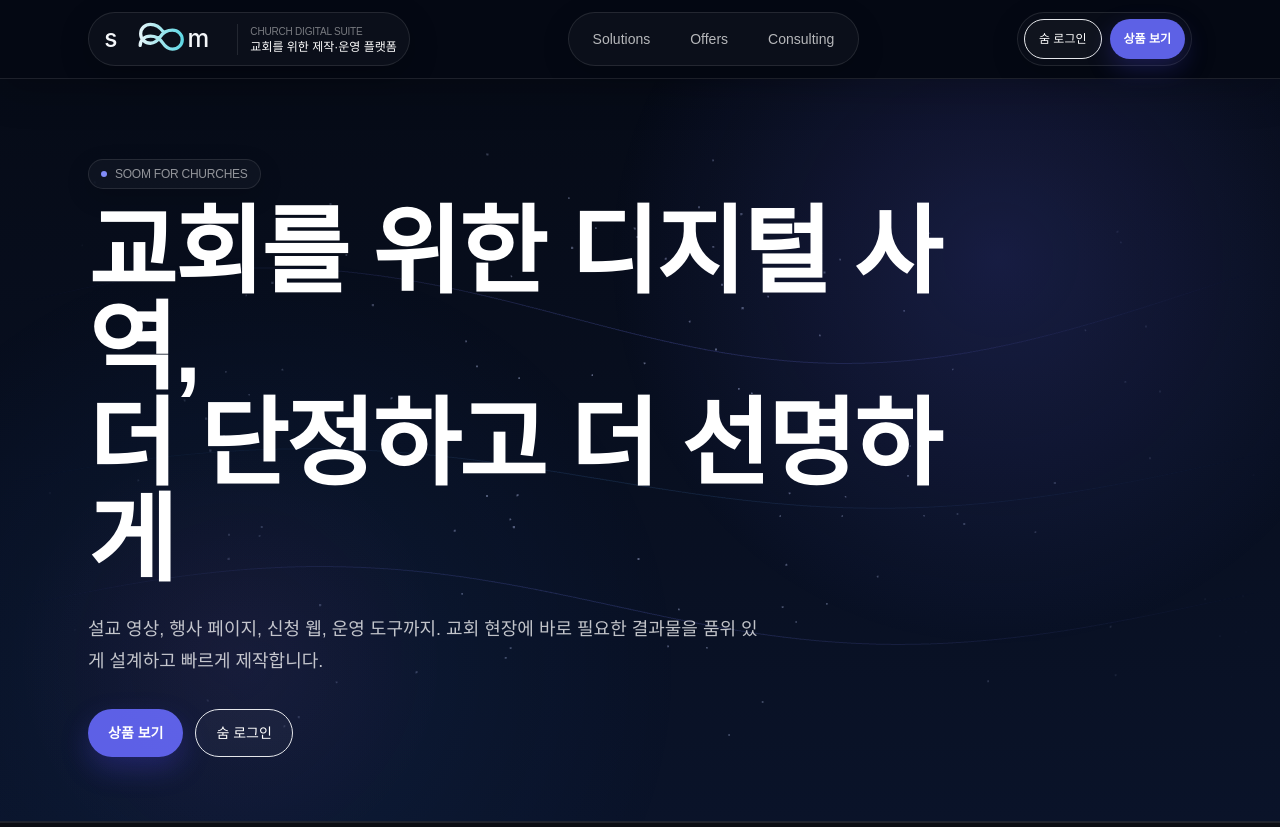
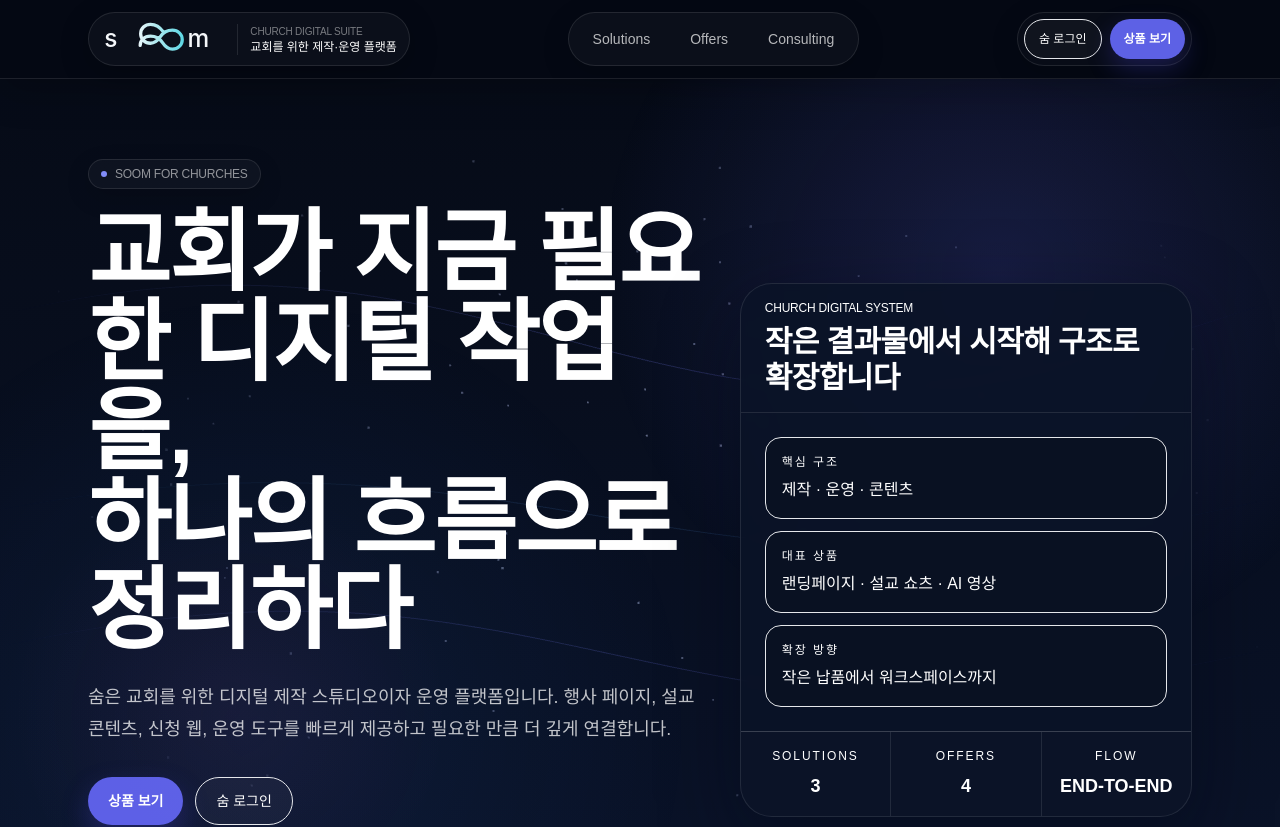
Before and after one commit to kinddragon1224/soom-church, a Next.js app: page / in a window 1280 px wide. Shown: the top 827 px of the page. Built offline with nearby package versions, Linux system fonts and the light colour scheme; no server answers; a web font is replaced by a local one.

Commit message:
Rebuild hero into product brand layout

```diff
--- a/components/marketing/hero.tsx
+++ b/components/marketing/hero.tsx
@@ -8,25 +8,32 @@ type HeroAction = {
   secondaryLabel: string;
 };
 
+const quickStats = [
+  { label: "핵심 구조", value: "제작 · 운영 · 콘텐츠" },
+  { label: "대표 상품", value: "랜딩페이지 · 설교 쇼츠 · AI 영상" },
+  { label: "확장 방향", value: "작은 납품에서 워크스페이스까지" },
+];
+
 export function MarketingHero({ action }: { action: HeroAction }) {
   return (
     <section className="relative overflow-hidden border-b border-white/10 bg-[linear-gradient(180deg,#060b17_0%,#0a1329_100%)]">
       <HeroScene />
       <div className="pointer-events-none absolute inset-0 bg-[radial-gradient(circle_at_78%_24%,rgba(99,102,241,0.18),transparent_34%),radial-gradient(circle_at_18%_78%,rgba(236,72,153,0.05),transparent_18%),radial-gradient(circle_at_20%_80%,rgba(58,134,255,0.08),transparent_36%)]" />
-      <div className="mx-auto grid min-h-[66vh] w-full max-w-6xl items-end px-4 pb-12 pt-16 sm:min-h-[72vh] sm:px-6 sm:pb-16 sm:pt-20">
-        <div className="relative max-w-4xl">
+      <div className="mx-auto grid min-h-[72vh] w-full max-w-6xl items-end px-4 pb-12 pt-16 sm:px-6 sm:pb-16 sm:pt-20 lg:min-h-[82vh]">
+        <div className="relative grid gap-10 lg:grid-cols-[1.15fr_0.85fr] lg:items-end">
+          <div className="max-w-4xl">
             <div className="inline-flex items-center gap-2 rounded-full border border-white/10 bg-white/[0.03] px-3 py-1.5 shadow-[0_8px_24px_rgba(0,0,0,0.16)]">
               <span className="h-1.5 w-1.5 rounded-full bg-indigo-400" />
               <p className="font-display text-xs tracking-[0.22em] text-white/55">SOOM FOR CHURCHES</p>
             </div>
-          <h1 className="mt-4 text-4xl font-semibold leading-[1.02] text-white sm:text-6xl md:text-8xl">
-            교회를 위한 디지털 사역,
+            <h1 className="mt-5 text-4xl font-semibold leading-[1.02] text-white sm:text-6xl md:text-7xl xl:text-[5.6rem]">
+              교회가 지금 필요한 디지털 작업을,
               <br />
-            더 단정하고 더 선명하게
+              하나의 흐름으로 정리하다
             </h1>
-          <p className="mt-5 max-w-2xl text-sm leading-7 text-white/75 sm:mt-6 sm:text-lg sm:leading-8">
-            설교 영상, 행사 페이지, 신청 웹, 운영 도구까지.
-            교회 현장에 바로 필요한 결과물을 품위 있게 설계하고 빠르게 제작합니다.
+            <p className="mt-6 max-w-2xl text-sm leading-7 text-white/75 sm:text-lg sm:leading-8">
+              숨은 교회를 위한 디지털 제작 스튜디오이자 운영 플랫폼입니다.
+              행사 페이지, 설교 콘텐츠, 신청 웹, 운영 도구를 빠르게 제공하고 필요한 만큼 더 깊게 연결합니다.
             </p>
 
             <div className="mt-8 flex flex-col gap-3 sm:flex-row sm:flex-wrap">
@@ -44,6 +51,38 @@ export function MarketingHero({ action }: { action: HeroAction }) {
               </Link>
             </div>
           </div>
+
+          <div className="lg:pb-2">
+            <div className="overflow-hidden rounded-[32px] border border-white/10 bg-[#0b1327]/90 shadow-[0_24px_80px_rgba(2,6,23,0.42)] backdrop-blur-sm">
+              <div className="border-b border-white/10 px-5 py-4 sm:px-6">
+                <p className="font-display text-xs tracking-[0.2em] text-white/48">CHURCH DIGITAL SYSTEM</p>
+                <h2 className="mt-2 text-2xl font-semibold text-white sm:text-3xl">작은 결과물에서 시작해 구조로 확장합니다</h2>
+              </div>
+              <div className="grid gap-3 px-5 py-5 sm:px-6 sm:py-6">
+                {quickStats.map((stat) => (
+                  <div key={stat.label} className="rounded-2xl border border-white/8 bg-[#091122] px-4 py-4">
+                    <p className="text-xs tracking-[0.16em] text-white/42">{stat.label}</p>
+                    <p className="mt-2 text-sm leading-6 text-white/82 sm:text-base">{stat.value}</p>
+                  </div>
+                ))}
+              </div>
+              <div className="grid grid-cols-3 gap-px border-t border-white/10 bg-white/10">
+                <div className="bg-[#0b1327] px-4 py-4 text-center">
+                  <p className="text-xs tracking-[0.16em] text-white/42">SOLUTIONS</p>
+                  <p className="mt-2 text-lg font-semibold text-white">3</p>
+                </div>
+                <div className="bg-[#0b1327] px-4 py-4 text-center">
+                  <p className="text-xs tracking-[0.16em] text-white/42">OFFERS</p>
+                  <p className="mt-2 text-lg font-semibold text-white">4</p>
+                </div>
+                <div className="bg-[#0b1327] px-4 py-4 text-center">
+                  <p className="text-xs tracking-[0.16em] text-white/42">FLOW</p>
+                  <p className="mt-2 text-lg font-semibold text-white">END-TO-END</p>
+                </div>
+              </div>
+            </div>
+          </div>
+        </div>
       </div>
     </section>
   );
```
Lines whose indentation alone changed are shown as unchanged.
